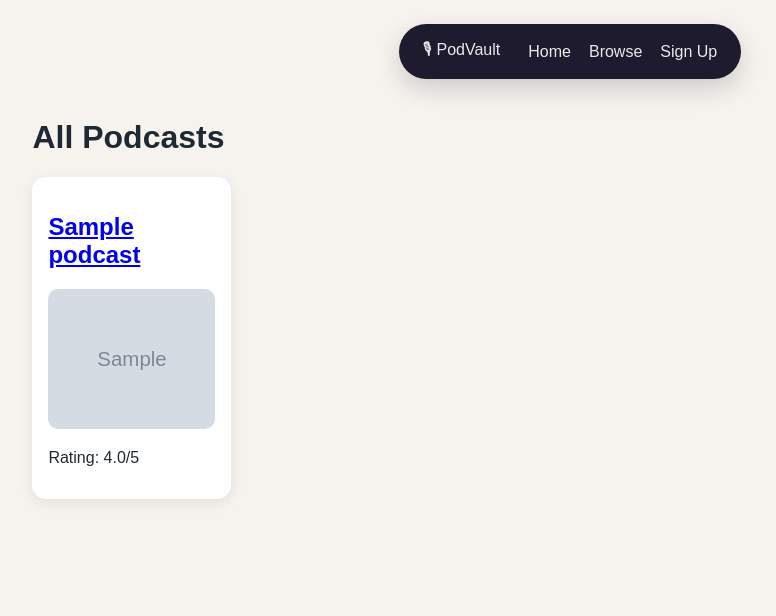
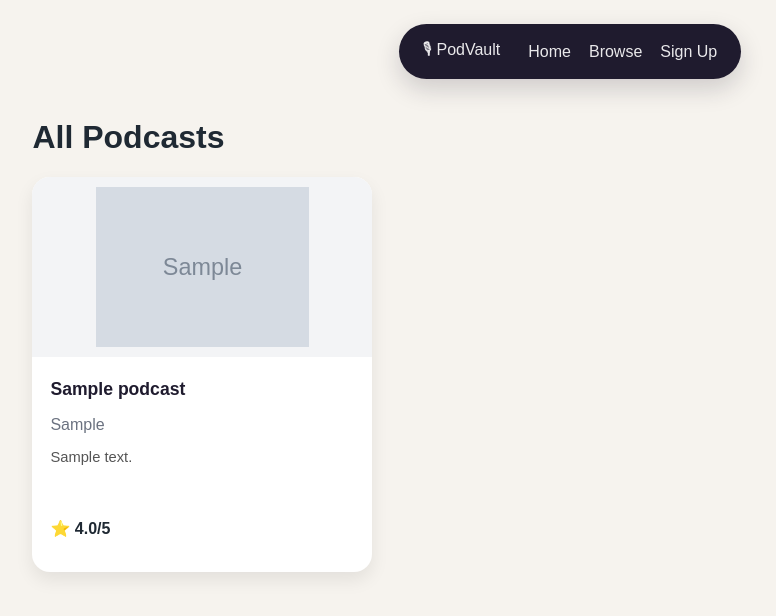
Before and after one commit to levi81770/PodVault, a Django app: page /podcasts/ in a window 1280 px wide. Shown: the top 616 px of the page, without its empty margins (70-846 px from the left). Run offline with Django 5.2, Linux system fonts and the light colour scheme; tables that the repository leaves empty hold one stand-in row (values such as "Sample post"); grey boxes marked "Sample" are stand-in pictures.

Commit message:
Redesign podcast cards

```diff
--- a/podcasts/static/css/style.css
+++ b/podcasts/static/css/style.css
@@ -76,24 +76,77 @@ button,
     text-decoration: none;
 }
 
-.podcast-grid {
-    display: grid;
-    grid-template-columns: repeat(auto-fill, minmax(180px, 1fr));
-    gap: 20px;
+.podcast-grid{
+    display:grid;
+
+    grid-template-columns:
+        repeat(auto-fill,minmax(250px,1fr));
+
+    gap:28px;
 }
 
 .podcast-card {
     background: white;
-    padding: 16px;
-    border-radius: 14px;
-    box-shadow: 0 4px 14px rgba(0, 0, 0, 0.08);
+    border-radius: 18px;
+    overflow: hidden;
+    box-shadow: 0 8px 18px rgba(0,0,0,.08);
+
+    transition: .25s;
+
+    display: flex;
+    flex-direction: column;
+}
+
+.podcast-card:hover {
+    transform: translateY(-6px);
+    box-shadow: 0 16px 28px rgba(0,0,0,.15);
 }
 
 .podcast-card img {
     width: 100%;
-    height: 140px;
-    object-fit: cover;
-    border-radius: 10px;
+    height: 180px;
+    object-fit: contain;
+    background-color: #f3f4f6;
+    padding: 10px;
+}
+
+.podcast-info {
+    padding: 18px;
+}
+
+.podcast-info h2 {
+    margin-top: 0;
+    margin-bottom: 10px;
+    font-size: 1.1rem;
+}
+
+.podcast-info h2 a {
+    text-decoration: none;
+    color: #1f1b2e;
+}
+
+.host {
+    color: #6b7280;
+    margin-bottom: 12px;
+}
+
+.description {
+    color: #555;
+    font-size: .92rem;
+    min-height: 55px;
+}
+
+.rating {
+    font-weight: 600;
+    margin-top: 15px;
+}
+
+.podcast-card form{
+    padding:0 18px 18px;
+}
+
+.podcast-card select{
+    width:100%;
 }
 
 .review-card,
--- a/podcasts/templates/podcasts/index.html
+++ b/podcasts/templates/podcasts/index.html
@@ -4,23 +4,41 @@
   <div class="podcast-grid">
     {% for podcast in podcasts %}
       <div class="podcast-card">
-        <h2>
-          <a href="{% url 'podcast_detail' podcast.pk %}">{{ podcast.title }}</a>
-        </h2>
-        {% if podcast.image_url %}
-          <img src="{{ podcast.image_url }}"
-               alt="{{ podcast.title }} cover image"
-               width="250" />
-        {% endif %}
+
+        <a href="{% url 'podcast_detail' podcast.pk %}">
+          {% if podcast.image_url %}
+            <img src="{{ podcast.image_url }}" alt="{{ podcast.title }} cover image">
+          {% endif %}
+        </a>
+
+        <div class="podcast-info">
+
+          <h2>
+            <a href="{% url 'podcast_detail' podcast.pk %}">{{ podcast.title }}</a>
+          </h2>
+
+          <p class="host">{{ podcast.host }}</p>
+
+          <p class="description">{{ podcast.description|truncatewords:12 }}</p>
+
+          {% if podcast.average_rating %}
+            <p class="rating">⭐ {{ podcast.average_rating|floatformat:1 }}/5</p>
+          {% else %}
+            <p class="rating">No ratings yet</p>
+          {% endif %}
+
+        </div>
 
         {% if user.is_authenticated %}
 
           <form action="{% url 'add_to_playlist' podcast.id %}" method="POST">
+
             {% csrf_token %}
 
             <input type="hidden" name="next" value="{{ request.path }}">
 
             <select name="playlist_id" onchange="handlePlaylistChange(this)">
+
               <option value="" selected>Add to Playlist</option>
 
               {% for playlist in playlists %}
@@ -30,14 +48,11 @@
               {% endfor %}
 
               <option value="create">+ Create New Playlist</option>
+
             </select>
+
           </form>
 
-        {% endif %}
-        {% if podcast.average_rating %}
-          <p>Rating: {{ podcast.average_rating|floatformat:1 }}/5</p>
-        {% else %}
-          <p>No ratings yet</p>
         {% endif %}
 
       </div>
```
